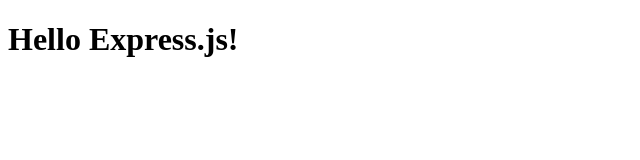
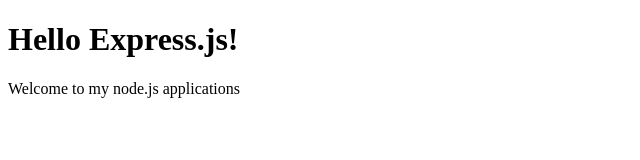
Before and after one commit to Taz002/web-server, a website: page public/index.html in a window 1280 px wide. Shown: the whole page, without its empty margins (0-640 px from the left). Drawn offline with Linux system fonts and the light colour scheme.

Commit message:
Adding additional information

```diff
--- a/public/index.html
+++ b/public/index.html
@@ -6,5 +6,6 @@
 </head>
 <body>
     <h1>Hello Express.js!</h1>
+    <p>Welcome to my node.js applications</p>
 </body>
 </html>
```
